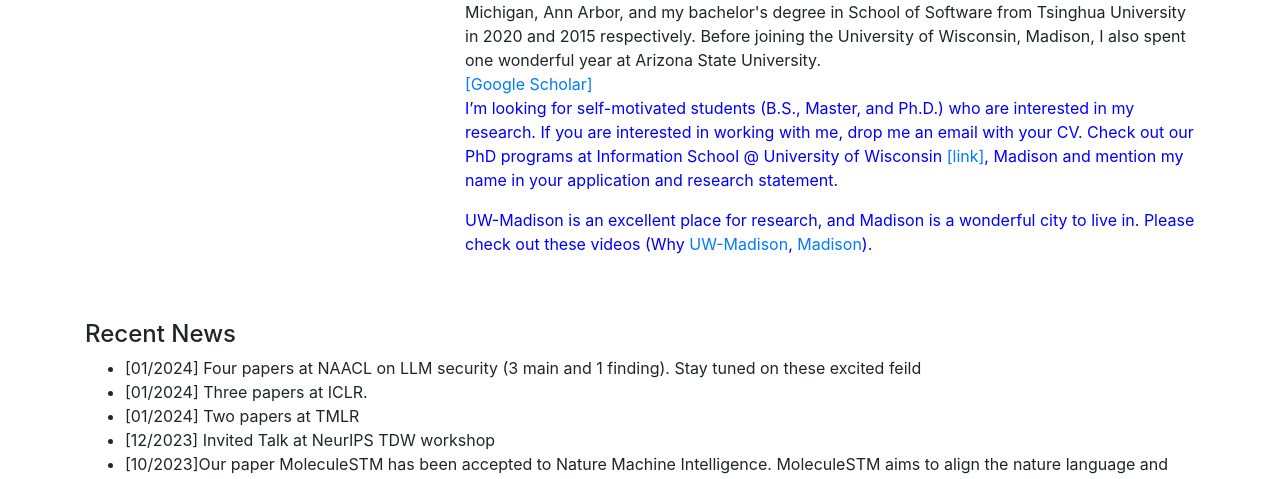
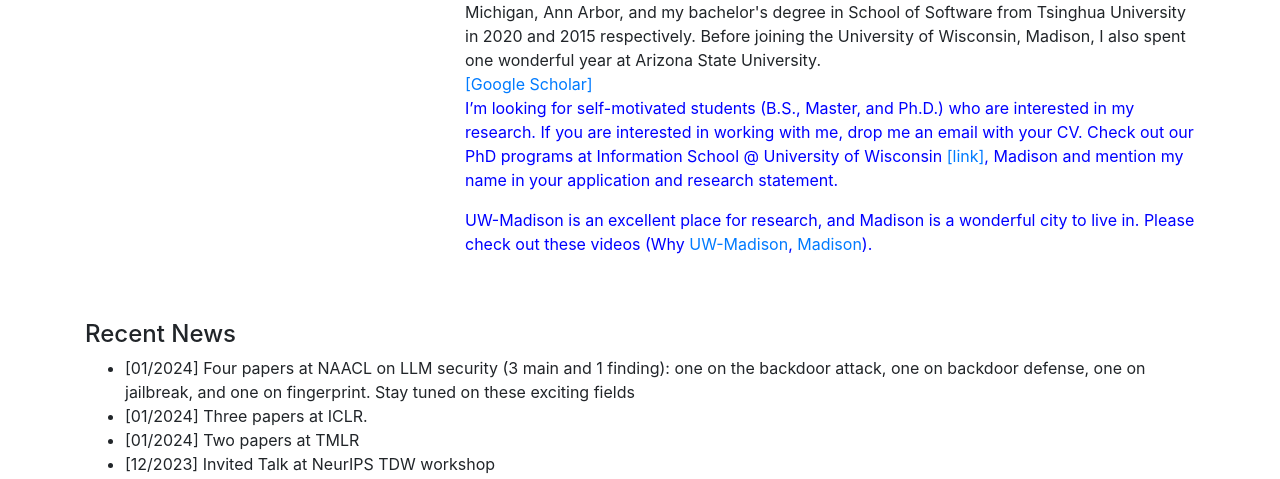
Before and after one commit to xiaocw11/xiaocw11.github.io, a website: page index.html in a window 1280 px wide. Shown: the part 322-801 px from the top of the page. Drawn offline with Linux system fonts and the light colour scheme.

Commit message:
Update index.html

```diff
--- a/index.html
+++ b/index.html
@@ -106,7 +106,7 @@
       <ul>
         <li style="display:none "> <a href="cv_chaoweixiao_Feb.pdf">package</a> </li>
         <li style="display:none "> <a href="package_ChaoweiXiao.pdf">package</a> </li>
-             <li> [01/2024] Four papers at NAACL on LLM security (3 main and 1 finding). Stay tuned on these excited feild </li>
+             <li> [01/2024] Four papers at NAACL on LLM security (3 main and 1 finding): one on the backdoor attack, one on backdoor defense, one on jailbreak, and one on fingerprint.  Stay tuned on these exciting fields </li>
         <li> [01/2024] Three papers at ICLR. </li>
            <li> [01/2024] Two papers at TMLR </li>
          <li> [12/2023] Invited Talk at NeurIPS TDW workshop </li>
@@ -205,6 +205,9 @@
            <p><a href="full.html">[Full List]</a>, <a href="https://scholar.google.com/citations?user=Juoqtj8AAAAJ&hl=en">[Google Scholar]</a></p>
       <!-- <h5> 2023</h5> -->
          <ul>
+
+            <li><b>[LLM Safety]Instructional fingerprinting of large language models.  </b> <p class='content'>  Jiashu Xu, Fei Wang, Mingyu Derek Ma, Pang Wei Koh, Chaowei Xiao, Muhao Chen.</p> <a href="https://arxiv.org/abs/2401.12255">NAACL 2024.</a> </li>
+
             <li><b>[LLM Safety]AutoDAN: Generating Stealthy Jailbreak Prompts on Aligned Large Language Models.  </b> <p class='content'>  Xiaogeng Liu, Nan Xu, Muhao Chen, Chaowei Xiao.</p> <a href="https://arxiv.org/pdf/2310.04451.pdf">ICLR 2024.</a> </li>
 
           <li><b>[LLM Safety]On the exploitability of instruction tuning.  </b> <p class='content'>  Manli Shu, Jiongxiao Wang, Chen Zhu, Jonas Geiping, Chaowei Xiao*, Tom Goldstein*. <p>NeurIPS   2023 <a href="">[pdf]</a> <a href="">[code]</a></p></p></li>
```
